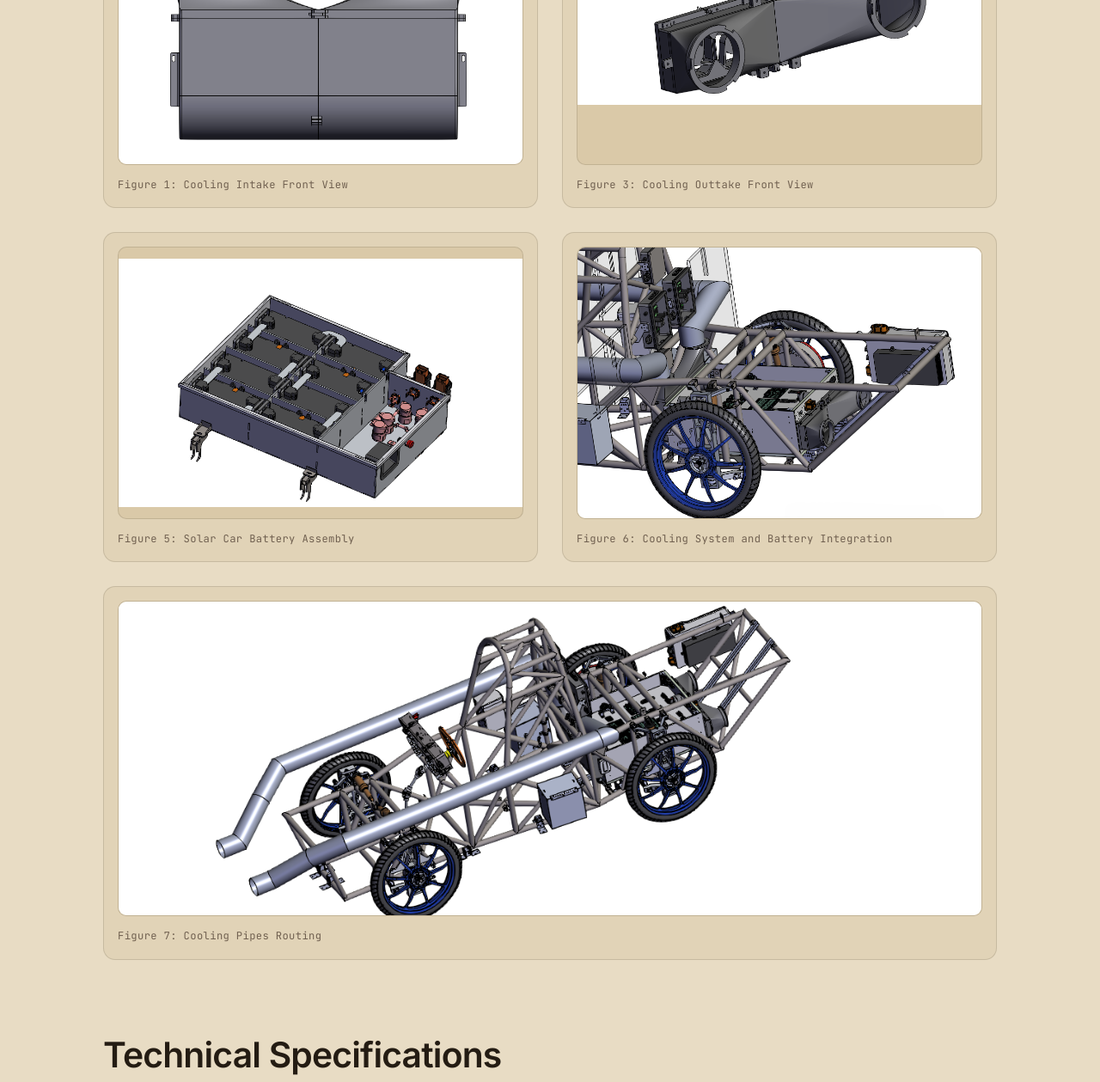
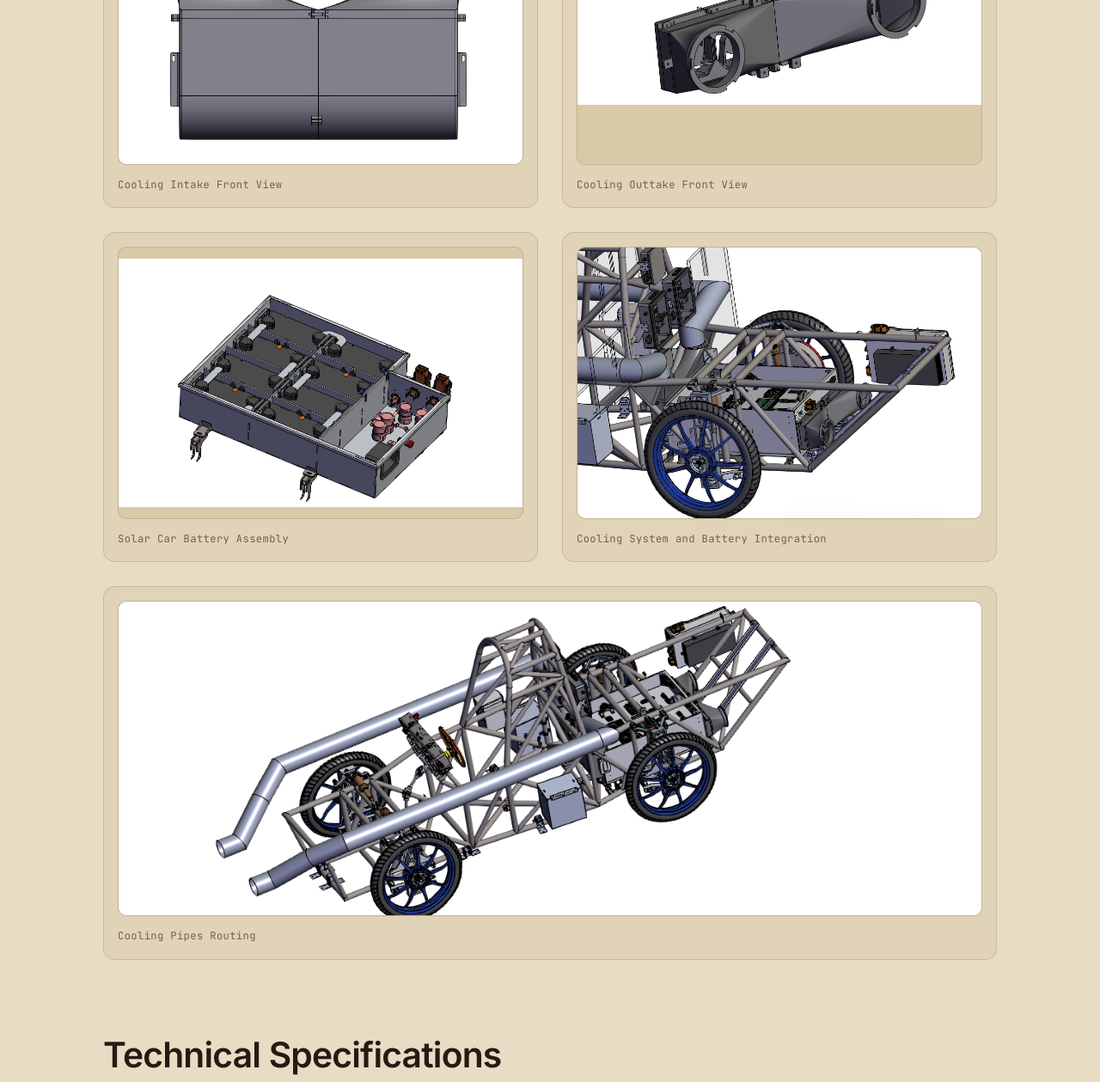
Before and after one commit to TejasSachdeva/Tejas-2027-Portfolio, a plain HTML site: page lhr.html in a window 1280 px wide. Shown: the part 1965-3224 px from the top of the page at 86% size. Drawn offline with Linux system fonts and the light colour scheme.

Commit message:
Update lhr.html

```diff
--- a/lhr.html
+++ b/lhr.html
@@ -83,23 +83,23 @@
             <div class="image-gallery">
                 <figure class="gallery-item reveal">
                     <div class="gallery-image"><img src="lhr intake front.png" alt="Figure 1: Cooling Intake Front View" loading="lazy"></div>
-                    <figcaption class="gallery-title">Figure 1: Cooling Intake Front View</figcaption>
+                    <figcaption class="gallery-title">Cooling Intake Front View</figcaption>
                 </figure>
                 <figure class="gallery-item reveal">
                     <div class="gallery-image"><img src="lhr outtake.png" alt="Figure 3: Cooling Outtake Front View" loading="lazy"></div>
-                    <figcaption class="gallery-title">Figure 3: Cooling Outtake Front View</figcaption>
+                    <figcaption class="gallery-title">Cooling Outtake Front View</figcaption>
                 </figure>
                 <figure class="gallery-item reveal">
                     <div class="gallery-image"><img src="lhr battery.png" alt="Figure 5: Solar Car Battery Assembly" loading="lazy"></div>
-                    <figcaption class="gallery-title">Figure 5: Solar Car Battery Assembly</figcaption>
+                    <figcaption class="gallery-title">Solar Car Battery Assembly</figcaption>
                 </figure>
                 <figure class="gallery-item reveal">
                     <div class="gallery-image"><img src="batt integ.png" alt="Figure 6: Cooling System and Battery Integration" loading="lazy"></div>
-                    <figcaption class="gallery-title">Figure 6: Cooling System and Battery Integration</figcaption>
+                    <figcaption class="gallery-title">Cooling System and Battery Integration</figcaption>
                 </figure>
                 <figure class="gallery-item reveal wide-image">
                     <div class="gallery-image"><img src="lhr routing.png" alt="Figure 7: Cooling Pipes Routing" loading="lazy"></div>
-                    <figcaption class="gallery-title">Figure 7: Cooling Pipes Routing</figcaption>
+                    <figcaption class="gallery-title">Cooling Pipes Routing</figcaption>
                 </figure>
             </div>
 
```
